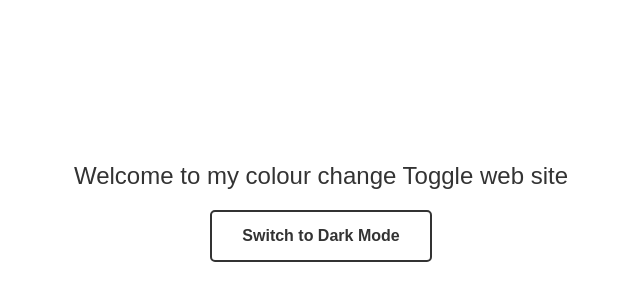
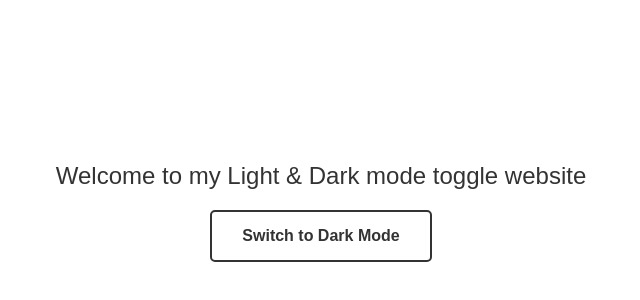
Before and after one commit to M-Saleh-N/light-dark-mode-toggle, a React (Create React App) app: page / in a window 1280 px wide. Shown: the part 208-508 px from the top of the page, without its empty margins (319-959 px from the left). Built offline with nearby package versions, Linux system fonts and the light colour scheme.

Commit message:
made final touches

```diff
--- a/src/components/toggle.js
+++ b/src/components/toggle.js
@@ -22,7 +22,7 @@ useEffect(() => {
 
 return(
     <div className="toggle">
-        <div className="toggle-cont">Welcome to my colour change Toggle web site</div>
+        <div className="toggle-cont">Welcome to my Light & Dark mode toggle website</div>
          <button onClick={toggle}>{isToggled ? "Switch to Light Mode" : "Switch to Dark Mode"}</button>
     </div>
 );
```
